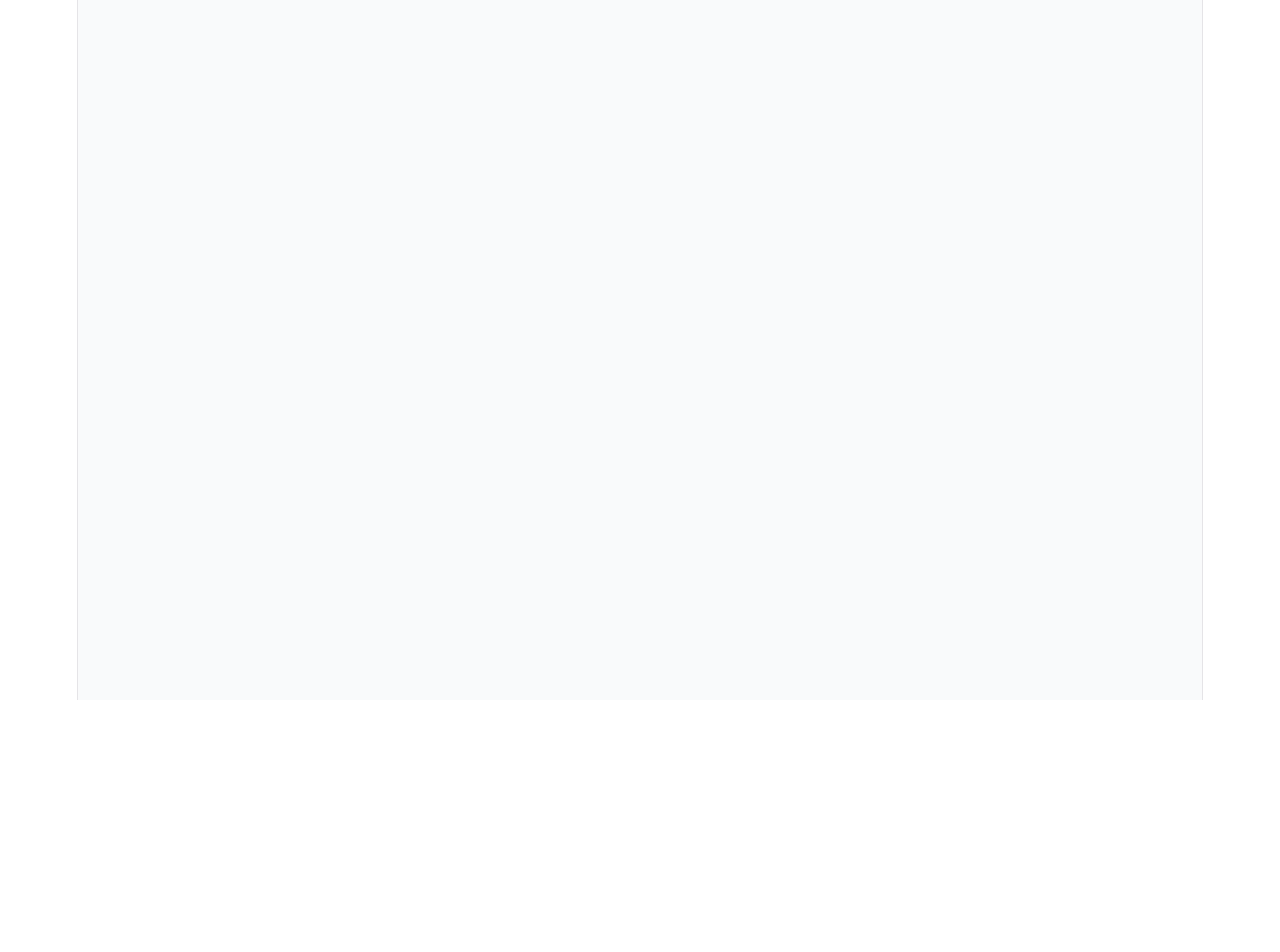
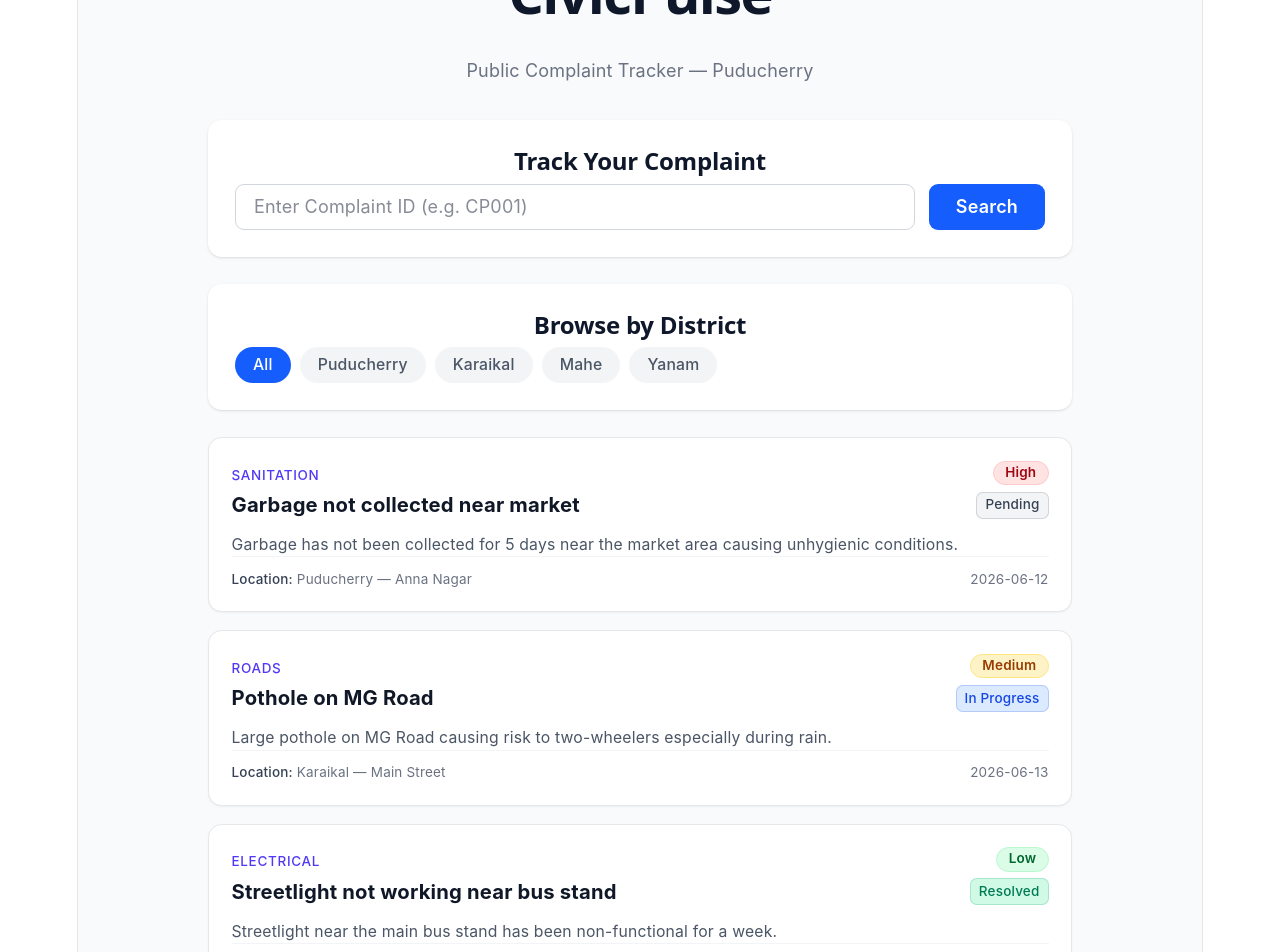
Before and after one commit to madhu-vanthi-2517/civicpulse, a React app in the folder frontend/: page /track in a window 1280 px wide. Before the commit this address had no page. Shown: the part 100-1052 px from the top of the page. Before the commit the page ends 800 px from the top, so only its background shows below. Built offline with nearby package versions, Linux system fonts and the light colour scheme; the HTML template or start-up script is replaced by a standard one.

Commit message:
feat: add public tracker and update routing

```diff
--- a/frontend/src/App.jsx
+++ b/frontend/src/App.jsx
@@ -2,8 +2,8 @@ import { BrowserRouter as Router, Routes, Route } from 'react-router-dom';
 import ComplaintForm from './pages/citizen/ComplaintForm';
 import Login from './pages/citizen/Login';
 import Register from './pages/citizen/Register';
-
-
+import ComplaintTracker from './pages/citizen/ComplaintTracker';
+import PublicTracker from './pages/citizen/PublicTracker';
 import AdminDashboard from './pages/authority/AdminDashboard';
 
 export default function App() {
@@ -17,6 +17,8 @@ export default function App() {
 
             <Route path="/login" element={<Login />} />
             <Route path="/register" element={<Register />} />
+            <Route path="/my-complaints" element={<ComplaintTracker />} />
+            <Route path="/track" element={<PublicTracker />} />
 
             <Route path="/admin" element={<AdminDashboard />} />
           </Routes>
--- /dev/null
+++ b/frontend/src/pages/citizen/PublicTracker.jsx
@@ -0,0 +1,197 @@
+import { useState } from "react";
+import ComplaintCard from "../../components/ComplaintCard";
+
+const PUDUCHERRY_DISTRICTS = [
+  "Puducherry",
+  "Karaikal",
+  "Mahe",
+  "Yanam"
+];
+
+const mockComplaints = [
+  {
+    id: "CP001",
+    title: "Garbage not collected near market",
+    category: "Sanitation",
+    urgency: "High",
+    status: "Pending",
+    date: "2026-06-12",
+    location: "Puducherry — Anna Nagar",
+    description: "Garbage has not been collected for 5 days near the market area causing unhygienic conditions.",
+    district: "Puducherry"
+  },
+  {
+    id: "CP002",
+    title: "Pothole on MG Road",
+    category: "Roads",
+    urgency: "Medium",
+    status: "In Progress",
+    date: "2026-06-13",
+    location: "Karaikal — Main Street",
+    description: "Large pothole on MG Road causing risk to two-wheelers especially during rain.",
+    district: "Karaikal"
+  },
+  {
+    id: "CP003",
+    title: "Streetlight not working near bus stand",
+    category: "Electrical",
+    urgency: "Low",
+    status: "Resolved",
+    date: "2026-06-11",
+    location: "Mahe — Bus Stand Road",
+    description: "Streetlight near the main bus stand has been non-functional for a week.",
+    district: "Mahe"
+  },
+  {
+    id: "CP004",
+    title: "Water leaking from pipeline",
+    category: "Water",
+    urgency: "High",
+    status: "Pending",
+    date: "2026-06-14",
+    location: "Puducherry — Lawspet",
+    description: "Underground pipeline leaking water continuously causing road damage and water waste.",
+    district: "Puducherry"
+  },
+  {
+    id: "CP005",
+    title: "Sewage overflow near school",
+    category: "Sanitation",
+    urgency: "High",
+    status: "In Progress",
+    date: "2026-06-14",
+    location: "Yanam — School Road",
+    description: "Sewage overflowing near government school creating health hazard for children.",
+    district: "Yanam"
+  }
+];
+
+export default function PublicTracker() {
+  const [searchId, setSearchId] = useState("");
+  const [searchResult, setSearchResult] = useState(null);
+  const [notFound, setNotFound] = useState(false);
+  const [selectedDistrict, setSelectedDistrict] = useState("");
+
+  const handleSearch = () => {
+    if (!searchId.trim()) return;
+    const found = mockComplaints.find(
+      (c) => c.id.toLowerCase() === searchId.trim().toLowerCase()
+    );
+    if (found) {
+      setSearchResult(found);
+      setNotFound(false);
+    } else {
+      setSearchResult(null);
+      setNotFound(true);
+    }
+  };
+
+  const filteredComplaints = selectedDistrict
+    ? mockComplaints.filter((c) => c.district === selectedDistrict)
+    : mockComplaints;
+
+  return (
+    <div className="min-h-screen bg-gray-50 p-6">
+      <div className="max-w-3xl mx-auto">
+
+        {/* Header */}
+        <div className="mb-8">
+          <h1 className="text-3xl font-bold text-gray-800">
+            CivicPulse
+          </h1>
+          <p className="text-gray-500 mt-1">
+            Public Complaint Tracker — Puducherry
+          </p>
+        </div>
+
+        {/* Search by ID */}
+        <div className="bg-white rounded-xl shadow-sm p-6 mb-6">
+          <h2 className="text-lg font-semibold text-gray-700 mb-3">
+            Track Your Complaint
+          </h2>
+          <div className="flex gap-3">
+            <input
+              type="text"
+              placeholder="Enter Complaint ID (e.g. CP001)"
+              value={searchId}
+              onChange={(e) => setSearchId(e.target.value)}
+              className="flex-1 border border-gray-300 rounded-lg
+                         px-4 py-2 focus:outline-none
+                         focus:ring-2 focus:ring-blue-500"
+            />
+            <button
+              onClick={handleSearch}
+              className="bg-blue-600 text-white px-6 py-2
+                         rounded-lg hover:bg-blue-700 font-semibold"
+            >
+              Search
+            </button>
+          </div>
+
+          {/* Search Result */}
+          {searchResult && (
+            <div className="mt-4">
+              <ComplaintCard complaint={searchResult} />
+            </div>
+          )}
+
+          {notFound && (
+            <p className="mt-3 text-sm text-red-500">
+              No complaint found with ID "{searchId}".
+              Please check and try again.
+            </p>
+          )}
+        </div>
+
+        {/* District Filter */}
+        <div className="bg-white rounded-xl shadow-sm p-6 mb-6">
+          <h2 className="text-lg font-semibold text-gray-700 mb-3">
+            Browse by District
+          </h2>
+          <div className="flex gap-2 flex-wrap">
+            <button
+              onClick={() => setSelectedDistrict("")}
+              className={`px-4 py-1.5 rounded-full text-sm font-medium
+                ${selectedDistrict === ""
+                  ? "bg-blue-600 text-white"
+                  : "bg-gray-100 text-gray-600 hover:bg-gray-200"
+                }`}
+            >
+              All
+            </button>
+            {PUDUCHERRY_DISTRICTS.map((d) => (
+              <button
+                key={d}
+                onClick={() => setSelectedDistrict(d)}
+                className={`px-4 py-1.5 rounded-full text-sm font-medium
+                  ${selectedDistrict === d
+                    ? "bg-blue-600 text-white"
+                    : "bg-gray-100 text-gray-600 hover:bg-gray-200"
+                  }`}
+              >
+                {d}
+              </button>
+            ))}
+          </div>
+        </div>
+
+        {/* Complaint List */}
+        <div className="flex flex-col gap-4">
+          {filteredComplaints.length === 0 ? (
+            <p className="text-center text-gray-400 py-8">
+              No complaints found for this district.
+            </p>
+          ) : (
+            filteredComplaints.map((complaint) => (
+              <ComplaintCard
+                key={complaint.id}
+                complaint={complaint}
+              />
+            ))
+          )}
+        </div>
+
+      </div>
+    </div>
+  );
+}
```
